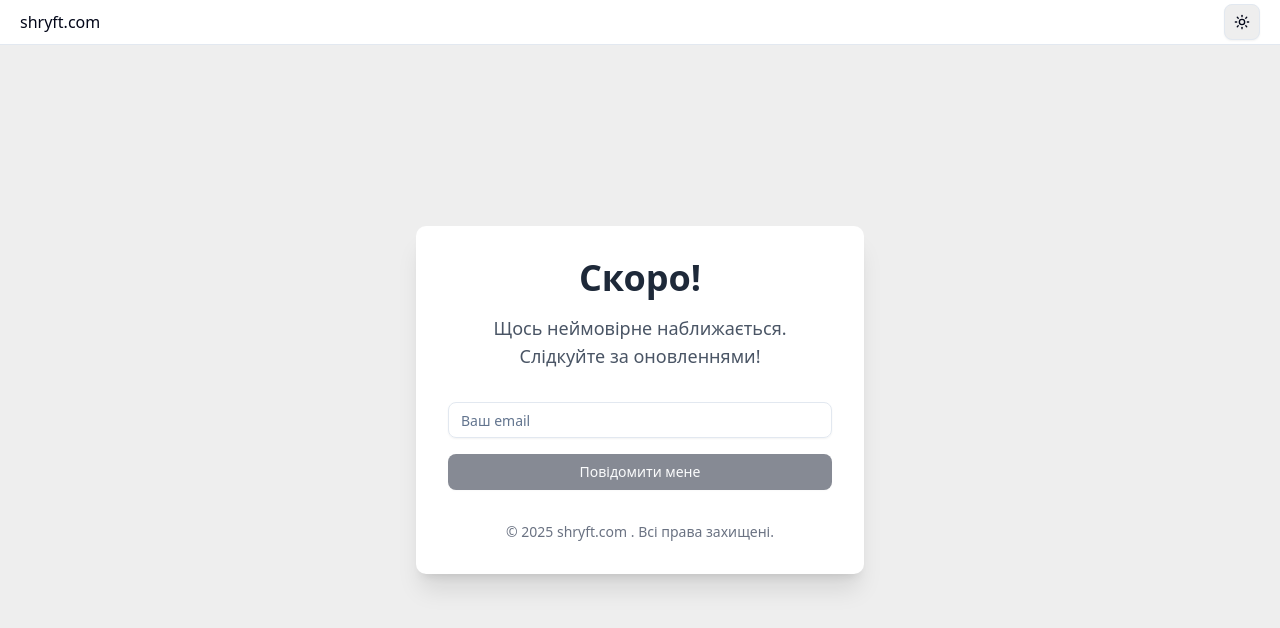
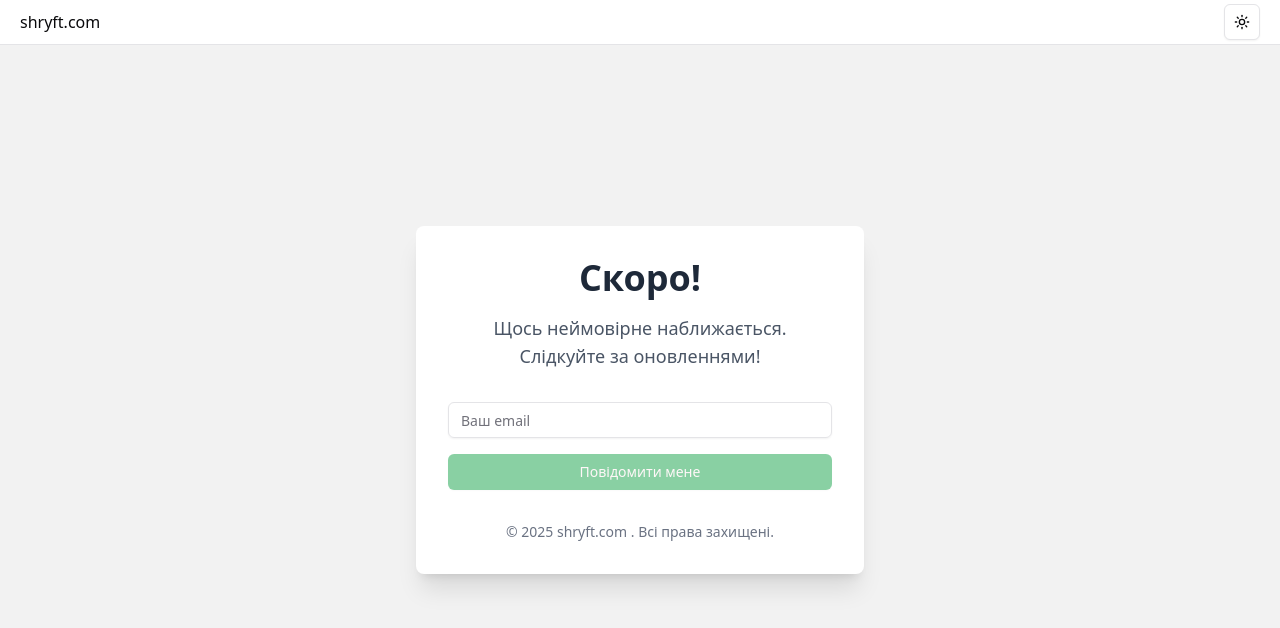
Before and after one commit to Fermutik/shryft.github.io, a Next.js app: page / in a window 1280 px wide. Shown: the top 628 px of the page. Built offline with nearby package versions, Linux system fonts and the light colour scheme.

Commit message:
Implement alert dialog for form submission feedback and add resizable panel components

```diff
--- a/app/globals.css
+++ b/app/globals.css
@@ -6,6 +6,7 @@
 
 @theme inline {
   --color-background: var(--background);
+  --color-background-body: var(--background-body);
   --color-foreground: var(--foreground);
   --font-sans: var(--font-geist-sans);
   --font-mono: var(--font-geist-mono);
@@ -46,75 +47,62 @@
 }
 
 :root {
-  --background: oklch(0.95 0 0);
-  --foreground: oklch(0.129 0.042 264.695);
-  --card: oklch(1 0 0);
-  --card-foreground: oklch(0.129 0.042 264.695);
-  --popover: oklch(1 0 0);
-  --popover-foreground: oklch(0.129 0.042 264.695);
-  --primary: oklch(0.208 0.042 265.755);
-  --primary-foreground: oklch(0.984 0.003 247.858);
-  --secondary: oklch(0.968 0.007 247.896);
-  --secondary-foreground: oklch(0.208 0.042 265.755);
-  --muted: oklch(0.968 0.007 247.896);
-  --muted-foreground: oklch(0.554 0.046 257.417);
-  --accent: oklch(0.968 0.007 247.896);
-  --accent-foreground: oklch(0.208 0.042 265.755);
-  --destructive: oklch(0.577 0.245 27.325);
-  --destructive-foreground: oklch(0.577 0.245 27.325);
-  --border: oklch(0.929 0.013 255.508);
-  --input: oklch(0.929 0.013 255.508);
-  --ring: oklch(0.704 0.04 256.788);
-  --chart-1: oklch(0.646 0.222 41.116);
-  --chart-2: oklch(0.6 0.118 184.704);
-  --chart-3: oklch(0.398 0.07 227.392);
-  --chart-4: oklch(0.828 0.189 84.429);
-  --chart-5: oklch(0.769 0.188 70.08);
-  --radius: 0.625rem;
-  --sidebar: oklch(0.984 0.003 247.858);
-  --sidebar-foreground: oklch(0.129 0.042 264.695);
-  --sidebar-primary: oklch(0.208 0.042 265.755);
-  --sidebar-primary-foreground: oklch(0.984 0.003 247.858);
-  --sidebar-accent: oklch(0.968 0.007 247.896);
-  --sidebar-accent-foreground: oklch(0.208 0.042 265.755);
-  --sidebar-border: oklch(0.929 0.013 255.508);
-  --sidebar-ring: oklch(0.704 0.04 256.788);
+  --background: hsl(0 0% 100%);
+  --background-body: hsl(0 0% 95%);
+  --foreground: hsl(240 10% 3.9%);
+  --card: hsl(0 0% 100%);
+  --card-foreground: hsl(240 10% 3.9%);
+  --popover: hsl(0 0% 100%);
+  --popover-foreground: hsl(240 10% 3.9%);
+  --primary: hsl(142.1 76.2% 36.3%);
+  --primary-foreground: hsl(355.7 100% 97.3%);
+  --secondary: hsl(240 4.8% 95.9%);
+  --secondary-foreground: hsl(240 5.9% 10%);
+  --muted: hsl(240 4.8% 95.9%);
+  --muted-foreground: hsl(240 3.8% 46.1%);
+  --accent: hsl(240 4.8% 95.9%);
+  --accent-foreground: hsl(240 5.9% 10%);
+  --destructive: hsl(0 84.2% 60.2%);
+  --destructive-foreground: hsl(0 0% 98%);
+  --border: hsl(240 5.9% 90%);
+  --input: hsl(240 5.9% 90%);
+  --ring: hsl(142.1 76.2% 36.3%);
+  --radius: 0.5rem;
+  --chart-1: hsl(12 76% 61%);
+  --chart-2: hsl(173 58% 39%);
+  --chart-3: hsl(197 37% 24%);
+  --chart-4: hsl(43 74% 66%);
+  --chart-5: hsl(27 87% 67%);
 }
 
 .dark {
-  --background: oklch(0.129 0.042 264.695);
-  --foreground: oklch(0.984 0.003 247.858);
-  --card: oklch(0.129 0.042 264.695);
-  --card-foreground: oklch(0.984 0.003 247.858);
-  --popover: oklch(0.129 0.042 264.695);
-  --popover-foreground: oklch(0.984 0.003 247.858);
-  --primary: oklch(0.984 0.003 247.858);
-  --primary-foreground: oklch(0.208 0.042 265.755);
-  --secondary: oklch(0.279 0.041 260.031);
-  --secondary-foreground: oklch(0.984 0.003 247.858);
-  --muted: oklch(0.279 0.041 260.031);
-  --muted-foreground: oklch(0.704 0.04 256.788);
-  --accent: oklch(0.279 0.041 260.031);
-  --accent-foreground: oklch(0.984 0.003 247.858);
-  --destructive: oklch(0.396 0.141 25.723);
-  --destructive-foreground: oklch(0.637 0.237 25.331);
-  --border: oklch(0.279 0.041 260.031);
-  --input: oklch(0.279 0.041 260.031);
-  --ring: oklch(0.446 0.043 257.281);
-  --chart-1: oklch(0.488 0.243 264.376);
-  --chart-2: oklch(0.696 0.17 162.48);
-  --chart-3: oklch(0.769 0.188 70.08);
-  --chart-4: oklch(0.627 0.265 303.9);
-  --chart-5: oklch(0.645 0.246 16.439);
-  --sidebar: oklch(0.208 0.042 265.755);
-  --sidebar-foreground: oklch(0.984 0.003 247.858);
-  --sidebar-primary: oklch(0.488 0.243 264.376);
-  --sidebar-primary-foreground: oklch(0.984 0.003 247.858);
-  --sidebar-accent: oklch(0.279 0.041 260.031);
-  --sidebar-accent-foreground: oklch(0.984 0.003 247.858);
-  --sidebar-border: oklch(0.279 0.041 260.031);
-  --sidebar-ring: oklch(0.446 0.043 257.281);
+  --background: hsl(20 14.3% 4.1%);
+  --background-body: oklch(.129 .042 264.695);
+  --foreground: hsl(0 0% 95%);
+  --card: hsl(24 9.8% 10%);
+  --card-foreground: hsl(0 0% 95%);
+  --popover: hsl(0 0% 9%);
+  --popover-foreground: hsl(0 0% 95%);
+  --primary: hsl(142.1 70.6% 45.3%);
+  --primary-foreground: hsl(144.9 80.4% 10%);
+  --secondary: hsl(240 3.7% 15.9%);
+  --secondary-foreground: hsl(0 0% 98%);
+  --muted: hsl(0 0% 15%);
+  --muted-foreground: hsl(240 5% 64.9%);
+  --accent: hsl(12 6.5% 15.1%);
+  --accent-foreground: hsl(0 0% 98%);
+  --destructive: hsl(0 62.8% 30.6%);
+  --destructive-foreground: hsl(0 85.7% 97.3%);
+  --border: hsl(240 3.7% 15.9%);
+  --input: hsl(240 3.7% 15.9%);
+  --ring: hsl(142.4 71.8% 29.2%);
+  --chart-1: hsl(220 70% 50%);
+  --chart-2: hsl(160 60% 45%);
+  --chart-3: hsl(30 80% 55%);
+  --chart-4: hsl(280 65% 60%);
+  --chart-5: hsl(340 75% 55%);
 }
+
 
 @layer base {
   * {
--- a/app/layout.tsx
+++ b/app/layout.tsx
@@ -17,7 +17,7 @@ export default function RootLayout({
   return (
     <html lang="en" suppressHydrationWarning>
       <body
-        className="flex items-center justify-center min-h-screen"
+        className="flex items-center justify-center min-h-screen bg-background-body"
       >
         <ThemeProvider
           attribute="class"
--- a/app/page.tsx
+++ b/app/page.tsx
@@ -1,12 +1,6 @@
 import { NotifyForm } from "@/components/notify-form";
 
 export default function Home() {
-  function handleNotify(formData: FormData) {
-    const email = formData.get("email");
-    console.log("Email submitted:", email);
-    alert("Дякуємо! Ми повідомимо вас про запуск.");
-  }
-
   return (
     <NotifyForm />
   );
--- a/components/navbar.jsx
+++ b/components/navbar.jsx
@@ -3,7 +3,7 @@ import { ModeToggle } from "@/components/mode-toogle";
 // Navbar component fixed at the top with the title on the left and the toggle on the right.
 export const Navbar = () => {
     return (
-        <div className="fixed top-0 left-0 right-0 p-1 flex justify-between items-center border-b bg-white dark:bg-gray-900 z-50">
+        <div className="fixed top-0 left-0 right-0 p-1 flex justify-between items-center z-50 border-b bg-white dark:bg-gray-900">
             <h1 className="ml-4">shryft.com</h1>
             <div className="mr-4">
                 <ModeToggle />
--- a/components/notify-form.tsx
+++ b/components/notify-form.tsx
@@ -2,6 +2,7 @@
 
 import { zodResolver } from "@hookform/resolvers/zod"
 import { useForm } from "react-hook-form"
+import { useState } from "react"
 import { z } from "zod"
 import { Button } from "@/components/ui/button"
 import {
@@ -14,6 +15,17 @@ import {
     FormMessage,
 } from "@/components/ui/form"
 import { Input } from "@/components/ui/input"
+import {
+    AlertDialog,
+    AlertDialogAction,
+    AlertDialogCancel,
+    AlertDialogContent,
+    AlertDialogDescription,
+    AlertDialogFooter,
+    AlertDialogHeader,
+    AlertDialogTitle,
+    AlertDialogTrigger,
+} from "@/components/ui/alert-dialog"
 
 const formSchema = z.object({
     email: z.string().email({
@@ -29,8 +41,16 @@ export const NotifyForm = () => {
         },
     })
 
+    // State to control the open state of AlertDialog
+    const [alertOpen, setAlertOpen] = useState(false)
+
+    // Form submit handler: open the alert dialog instead of calling alert()
     function onSubmit(values: z.infer<typeof formSchema>) {
-        alert("Дякуємо! Ми повідомимо вас про запуск.");
+        // Log form submission (for debugging)
+        console.log("Form submitted with:", values)
+        // Open the AlertDialog
+        setAlertOpen(true)
+        form.reset()
     }
 
     const { isSubmitting, isValid } = form.formState
@@ -65,6 +85,23 @@ export const NotifyForm = () => {
             <p className="mt-8 text-sm text-gray-500 dark:text-gray-400">
                 © 2025 shryft.com . Всі права захищені.
             </p>
+            <AlertDialog open={alertOpen} onOpenChange={setAlertOpen}>
+                <AlertDialogContent>
+                    <AlertDialogHeader>
+                        <AlertDialogTitle>Дякуємо!</AlertDialogTitle>
+                        <AlertDialogDescription>
+                            Ми зв'яжемося з вами, як тільки проект набуде фінального вигляду.
+                            Будьте з нами, адже попереду багато цікавого!
+                        </AlertDialogDescription>
+                    </AlertDialogHeader>
+                    <AlertDialogFooter>
+                        <AlertDialogAction onClick={() => setAlertOpen(false)}>
+                            OK
+                        </AlertDialogAction>
+                    </AlertDialogFooter>
+                </AlertDialogContent>
+            </AlertDialog>
         </div>
+
     )
 }
--- /dev/null
+++ b/components/ui/alert-dialog.tsx
@@ -0,0 +1,157 @@
+"use client"
+
+import * as React from "react"
+import * as AlertDialogPrimitive from "@radix-ui/react-alert-dialog"
+
+import { cn } from "@/lib/utils"
+import { buttonVariants } from "@/components/ui/button"
+
+function AlertDialog({
+  ...props
+}: React.ComponentProps<typeof AlertDialogPrimitive.Root>) {
+  return <AlertDialogPrimitive.Root data-slot="alert-dialog" {...props} />
+}
+
+function AlertDialogTrigger({
+  ...props
+}: React.ComponentProps<typeof AlertDialogPrimitive.Trigger>) {
+  return (
+    <AlertDialogPrimitive.Trigger data-slot="alert-dialog-trigger" {...props} />
+  )
+}
+
+function AlertDialogPortal({
+  ...props
+}: React.ComponentProps<typeof AlertDialogPrimitive.Portal>) {
+  return (
+    <AlertDialogPrimitive.Portal data-slot="alert-dialog-portal" {...props} />
+  )
+}
+
+function AlertDialogOverlay({
+  className,
+  ...props
+}: React.ComponentProps<typeof AlertDialogPrimitive.Overlay>) {
+  return (
+    <AlertDialogPrimitive.Overlay
+      data-slot="alert-dialog-overlay"
+      className={cn(
+        "data-[state=open]:animate-in data-[state=closed]:animate-out data-[state=closed]:fade-out-0 data-[state=open]:fade-in-0 fixed inset-0 z-50 bg-black/80",
+        className
+      )}
+      {...props}
+    />
+  )
+}
+
+function AlertDialogContent({
+  className,
+  ...props
+}: React.ComponentProps<typeof AlertDialogPrimitive.Content>) {
+  return (
+    <AlertDialogPortal>
+      <AlertDialogOverlay />
+      <AlertDialogPrimitive.Content
+        data-slot="alert-dialog-content"
+        className={cn(
+          "bg-background data-[state=open]:animate-in data-[state=closed]:animate-out data-[state=closed]:fade-out-0 data-[state=open]:fade-in-0 data-[state=closed]:zoom-out-95 data-[state=open]:zoom-in-95 fixed top-[50%] left-[50%] z-50 grid w-full max-w-[calc(100%-2rem)] translate-x-[-50%] translate-y-[-50%] gap-4 rounded-lg border p-6 shadow-lg duration-200 sm:max-w-lg",
+          className
+        )}
+        {...props}
+      />
+    </AlertDialogPortal>
+  )
+}
+
+function AlertDialogHeader({
+  className,
+  ...props
+}: React.ComponentProps<"div">) {
+  return (
+    <div
+      data-slot="alert-dialog-header"
+      className={cn("flex flex-col gap-2 text-center sm:text-left", className)}
+      {...props}
+    />
+  )
+}
+
+function AlertDialogFooter({
+  className,
+  ...props
+}: React.ComponentProps<"div">) {
+  return (
+    <div
+      data-slot="alert-dialog-footer"
+      className={cn(
+        "flex flex-col-reverse gap-2 sm:flex-row sm:justify-end",
+        className
+      )}
+      {...props}
+    />
+  )
+}
+
+function AlertDialogTitle({
+  className,
+  ...props
+}: React.ComponentProps<typeof AlertDialogPrimitive.Title>) {
+  return (
+    <AlertDialogPrimitive.Title
+      data-slot="alert-dialog-title"
+      className={cn("text-lg font-semibold", className)}
+      {...props}
+    />
+  )
+}
+
+function AlertDialogDescription({
+  className,
+  ...props
+}: React.ComponentProps<typeof AlertDialogPrimitive.Description>) {
+  return (
+    <AlertDialogPrimitive.Description
+      data-slot="alert-dialog-description"
+      className={cn("text-muted-foreground text-sm", className)}
+      {...props}
+    />
+  )
+}
+
+function AlertDialogAction({
+  className,
+  ...props
+}: React.ComponentProps<typeof AlertDialogPrimitive.Action>) {
+  return (
+    <AlertDialogPrimitive.Action
+      className={cn(buttonVariants(), className)}
+      {...props}
+    />
+  )
+}
+
+function AlertDialogCancel({
+  className,
+  ...props
+}: React.ComponentProps<typeof AlertDialogPrimitive.Cancel>) {
+  return (
+    <AlertDialogPrimitive.Cancel
+      className={cn(buttonVariants({ variant: "outline" }), className)}
+      {...props}
+    />
+  )
+}
+
+export {
+  AlertDialog,
+  AlertDialogPortal,
+  AlertDialogOverlay,
+  AlertDialogTrigger,
+  AlertDialogContent,
+  AlertDialogHeader,
+  AlertDialogFooter,
+  AlertDialogTitle,
+  AlertDialogDescription,
+  AlertDialogAction,
+  AlertDialogCancel,
+}
--- /dev/null
+++ b/components/ui/resizable.tsx
@@ -0,0 +1,56 @@
+"use client"
+
+import * as React from "react"
+import { GripVerticalIcon } from "lucide-react"
+import * as ResizablePrimitive from "react-resizable-panels"
+
+import { cn } from "@/lib/utils"
+
+function ResizablePanelGroup({
+  className,
+  ...props
+}: React.ComponentProps<typeof ResizablePrimitive.PanelGroup>) {
+  return (
+    <ResizablePrimitive.PanelGroup
+      data-slot="resizable-panel-group"
+      className={cn(
+        "flex h-full w-full data-[panel-group-direction=vertical]:flex-col",
+        className
+      )}
+      {...props}
+    />
+  )
+}
+
+function ResizablePanel({
+  ...props
+}: React.ComponentProps<typeof ResizablePrimitive.Panel>) {
+  return <ResizablePrimitive.Panel data-slot="resizable-panel" {...props} />
+}
+
+function ResizableHandle({
+  withHandle,
+  className,
+  ...props
+}: React.ComponentProps<typeof ResizablePrimitive.PanelResizeHandle> & {
+  withHandle?: boolean
+}) {
+  return (
+    <ResizablePrimitive.PanelResizeHandle
+      data-slot="resizable-handle"
+      className={cn(
+        "bg-border focus-visible:ring-ring relative flex w-px items-center justify-center after:absolute after:inset-y-0 after:left-1/2 after:w-1 after:-translate-x-1/2 focus-visible:ring-1 focus-visible:ring-offset-1 focus-visible:outline-hidden data-[panel-group-direction=vertical]:h-px data-[panel-group-direction=vertical]:w-full data-[panel-group-direction=vertical]:after:left-0 data-[panel-group-direction=vertical]:after:h-1 data-[panel-group-direction=vertical]:after:w-full data-[panel-group-direction=vertical]:after:-translate-y-1/2 data-[panel-group-direction=vertical]:after:translate-x-0 [&[data-panel-group-direction=vertical]>div]:rotate-90",
+        className
+      )}
+      {...props}
+    >
+      {withHandle && (
+        <div className="bg-border z-10 flex h-4 w-3 items-center justify-center rounded-xs border">
+          <GripVerticalIcon className="size-2.5" />
+        </div>
+      )}
+    </ResizablePrimitive.PanelResizeHandle>
+  )
+}
+
+export { ResizablePanelGroup, ResizablePanel, ResizableHandle }
--- a/package.json
+++ b/package.json
@@ -10,6 +10,7 @@
   },
   "dependencies": {
     "@hookform/resolvers": "^4.1.3",
+    "@radix-ui/react-alert-dialog": "^1.1.6",
     "@radix-ui/react-dropdown-menu": "^2.1.6",
     "@radix-ui/react-label": "^2.1.2",
     "@radix-ui/react-slot": "^1.1.2",
@@ -21,6 +22,7 @@
     "react": "^19.0.0",
     "react-dom": "^19.0.0",
     "react-hook-form": "^7.54.2",
+    "react-resizable-panels": "^2.1.7",
     "tailwind-merge": "^3.0.2",
     "tailwindcss-animate": "^1.0.7",
     "zod": "^3.24.2"
```
Also changed, not shown: 1 other file (tests, documents, lock files or other folders).
